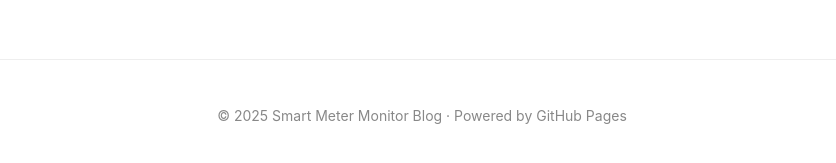
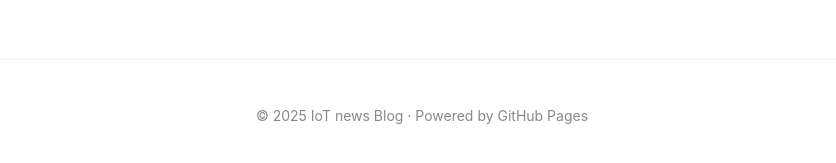
Before and after one commit to Owonsmart/iotnews, a Jekyll site: the page built from 2025-11-02-zigbee-trv-for-home-assistant-sourcing-guide-for-oems-b2b.md, in a window 1280 px wide and 900 px high, scrolled down 3027 px. Shown: the part 728-891 px from the top of the window, without its empty margins (218-1054 px from the left). Built offline with Jekyll 4.4.1, drawn with Linux system fonts in a browser that asks for light colours; some of the changed text lies outside the part shown.

Commit message:
Change blog title from 'Smart Meter Monitor' to 'IoT news'

```diff
--- a/_config.yml
+++ b/_config.yml
@@ -1,5 +1,5 @@
 theme: jekyll-theme-cayman
-title: "Smart Meter Monitor Blog"
+title: "IoT news Blog"
 description: "B2B Home Energy Management Solutions"
 baseurl: "/iotnews"
 url: "https://owonsmart.github.io"
```
